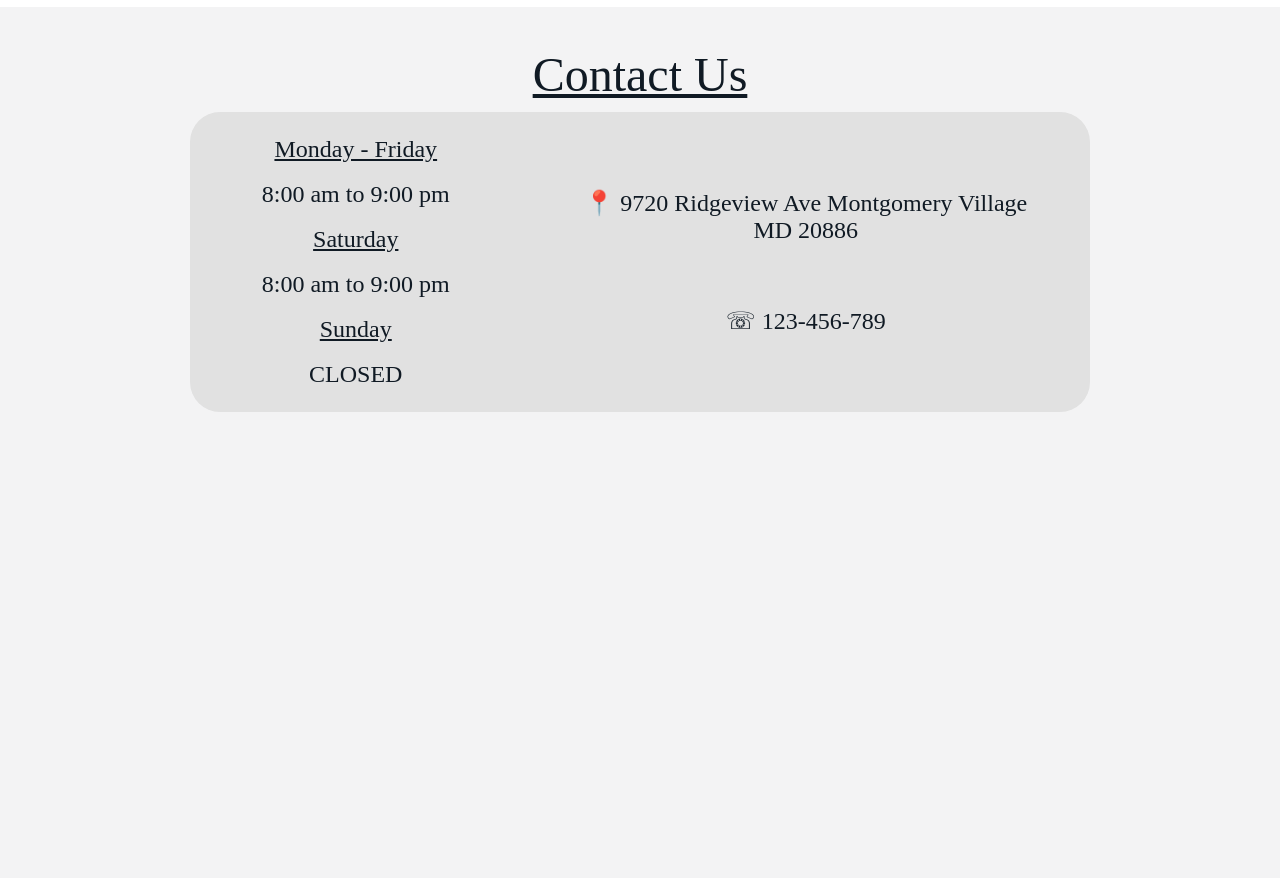
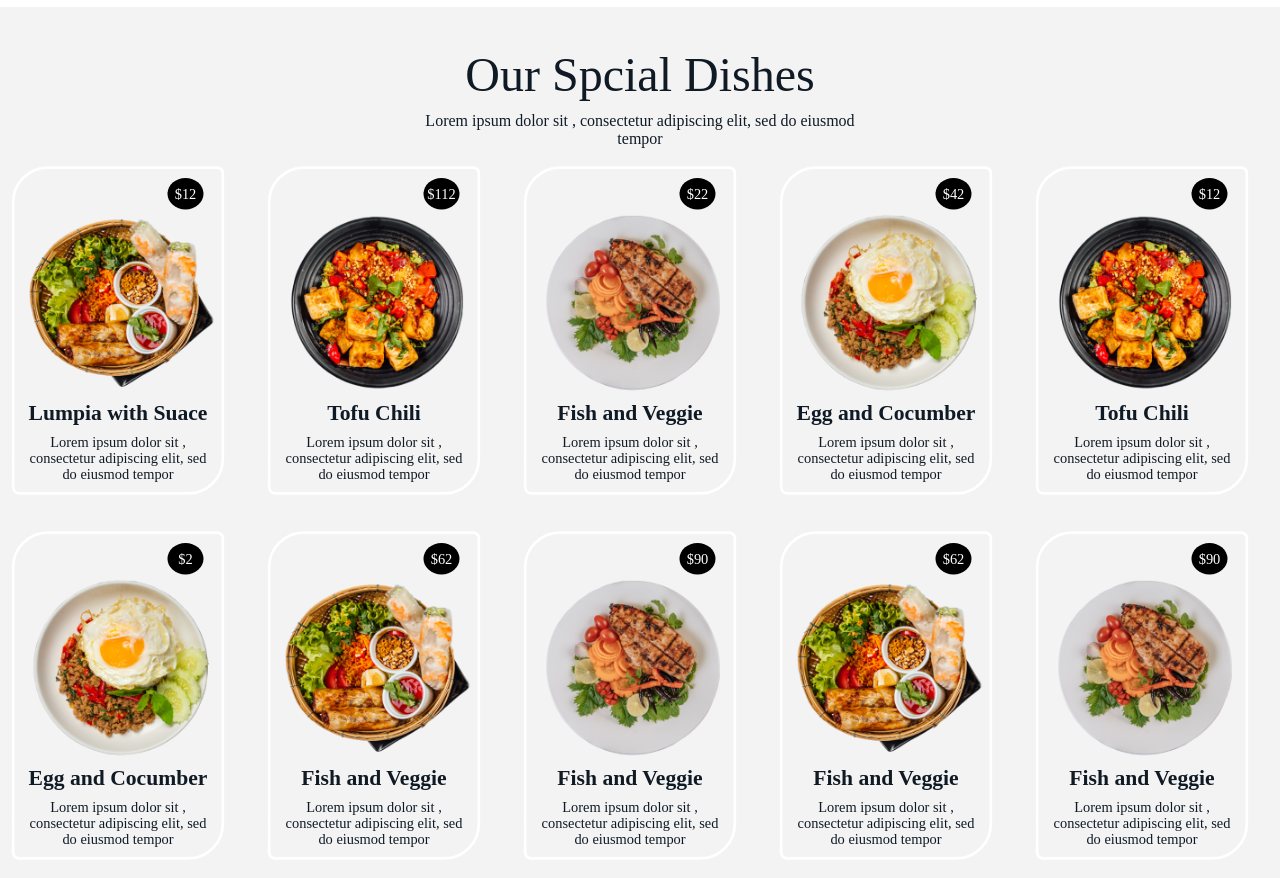
Before and after one commit to yabetsg/restaurant-page, a website built with webpack: page dist/index.html in a window 1280 px wide. Both pictures are taken after a click on the link "Menu". Shown: the part 63-941 px from the top of the page. Before the commit the page ends 800 px from the top, so only its background shows below. Built offline with nearby package versions, Linux system fonts and the light colour scheme; a web font is replaced by a local one.

Commit message:
Add tabbed browsing functionality

```diff
--- a/src/contactStyles.css
+++ b/src/contactStyles.css
@@ -1,4 +1,9 @@
-.menuHeader{
+.contactHeader{
+
+    display: flex;
+    justify-content: center;
+    align-items: center;
+    flex-direction: column;
     font-family: 'JelleeBold';
     text-decoration: underline;
 }
@@ -42,7 +47,7 @@
     display: flex;
     flex-direction: column;
     gap: 63px;
-    align-items: center;
+
     justify-content: center;
     font-family: 'AveriaRegular';
 }
--- a/src/home.js
+++ b/src/home.js
@@ -32,6 +32,11 @@ export const homeHeader = () =>{
     menuLink.href = '#';
     contactLink.href = '#';
 
+    homeLink.classList.add('home');
+    menuLink.classList.add('menu');
+    contactLink.classList.add('contact');
+
+
     homeLink.textContent = 'Home';
     menuLink.textContent = 'Menu';
     contactLink.textContent = 'Contact';
@@ -55,7 +60,7 @@ export const homeHeader = () =>{
     header.appendChild(nav);
     header.appendChild(headerButton);
 
-    return header;
+    return {header,homeLink,menuLink,contactLink,headerButton};
 }
 
 export const homePage = () =>{
--- a/src/index.js
+++ b/src/index.js
@@ -1,4 +1,4 @@
-import { homeHeader , homePage} from "./home";
+import { homeHeader , homePage, load} from "./home";
 import { header, menuDishes, createGridContainer } from "./menu";
 import { contactInfo } from "./contact";
 import './style.css';
@@ -8,7 +8,7 @@ import './contactStyles.css';
 const content = document.getElementById('content');
 const loadHome = () =>{
 
-
+content.innerHTML = '';
 
 // const content = document.getElementById('content');
 const img = document.createElement('img');
@@ -18,19 +18,20 @@ combineLeftAndRightColumn.classList.add('homeGrid');
 combineLeftAndRightColumn.appendChild(homePage().leftColumn());
 combineLeftAndRightColumn.appendChild(homePage().rightColumn());
 //  combineLeftAndRightColumn.appendChild(homePage().rightColumn().homePageDishImg);
-content.appendChild(homeHeader());
+content.appendChild(homeHeader().header);
 
 content.appendChild(combineLeftAndRightColumn);
 };
 const loadMenu = () => {
+    content.innerHTML = '';
     const menuMainContent = document.createElement('div');
     const menuHeaderContent = document.createElement('div');
     menuMainContent.classList.add('menuMainContent')
     menuHeaderContent.classList.add('menuHeaderContent')
     const description ='Lorem ipsum dolor sit , consectetur adipiscing elit, sed do eiusmod tempor';
-    menuHeaderContent.appendChild(homeHeader());
+    menuHeaderContent.appendChild(homeHeader().header);
 
-    menuMainContent.appendChild(header('Our Spcial Dishes',description));
+    menuMainContent.appendChild(header('Our Spcial Dishes',description,'menuHeader'));
     const grid = menuDishes('dish1.png','Lumpia with Suace',description,'$12');
     const grid2 = menuDishes('dish2.png','Tofu Chili',description,'$112');
     const grid3 = menuDishes('dish3.png','Fish and Veggie',description,'$22');
@@ -51,17 +52,37 @@ const loadMenu = () => {
 
 };
 
-const loadContact = (() => {
+
+export const loadContact = () => {
+    content.innerHTML = '';
     const contactMainContent = document.createElement('div');
     const contactHeaderContent = document.createElement('div');
 
     contactMainContent.classList.add('contactMainContent')
     contactHeaderContent.classList.add('contactHeaderContent')
 
-    contactHeaderContent.appendChild(homeHeader());
+    contactHeaderContent.appendChild(homeHeader().header);
 
-    contactMainContent.appendChild(header('Contact Us', ''));
+    contactMainContent.appendChild(header('Contact Us', '', 'contactHeader'));
     contactMainContent.appendChild(contactInfo());
     content.appendChild(contactHeaderContent);
     content.appendChild(contactMainContent);
-})();
+
+};
+loadHome();
+document.addEventListener('click',(e)=>{
+    console.log(e.target.innerText);
+
+    const value = e.target.innerText;
+    switch(value){
+        case 'Contact':
+            loadContact();
+            break;
+            case 'Home':
+                loadHome();
+                break;
+                case 'Menu':
+                    loadMenu();
+                    break;
+    }
+})
--- a/src/menu.js
+++ b/src/menu.js
@@ -1,6 +1,6 @@
-export const header = (title,description) => {
+export const header = (title,description,className) => {
     const header = document.createElement('div');
-    header.classList.add('menuHeader');
+    header.classList.add(className);
     const headerText = document.createElement('div');
     headerText.classList.add('headerTitle');
     const headerParagraph = document.createElement('div');
--- a/src/menuStyles.css
+++ b/src/menuStyles.css
@@ -47,6 +47,10 @@ body{
     align-items: center;
     flex-direction: column;
 
+
+}
+.menuHeader>:nth-child(1){
+    font-family: 'JelleeBold';
 }
 .dishGrid{
     max-width: 200px;
--- a/src/style.css
+++ b/src/style.css
@@ -49,6 +49,7 @@ li:hover{
     font-size: 1.8rem;
     font-weight: bold;
     gap: 10px;
+    font-family: 'JelleeBold';
 }
 
 header{
@@ -61,7 +62,7 @@ header{
     font-size: var(--big-text);
     font-weight: bold;
     max-width: 510px;
-
+    font-family: 'JelleeBold';
 }
 .paragraphContainer{
     font-size: var(--small-text);
```
Also changed, not shown: dist/bundle.js.
